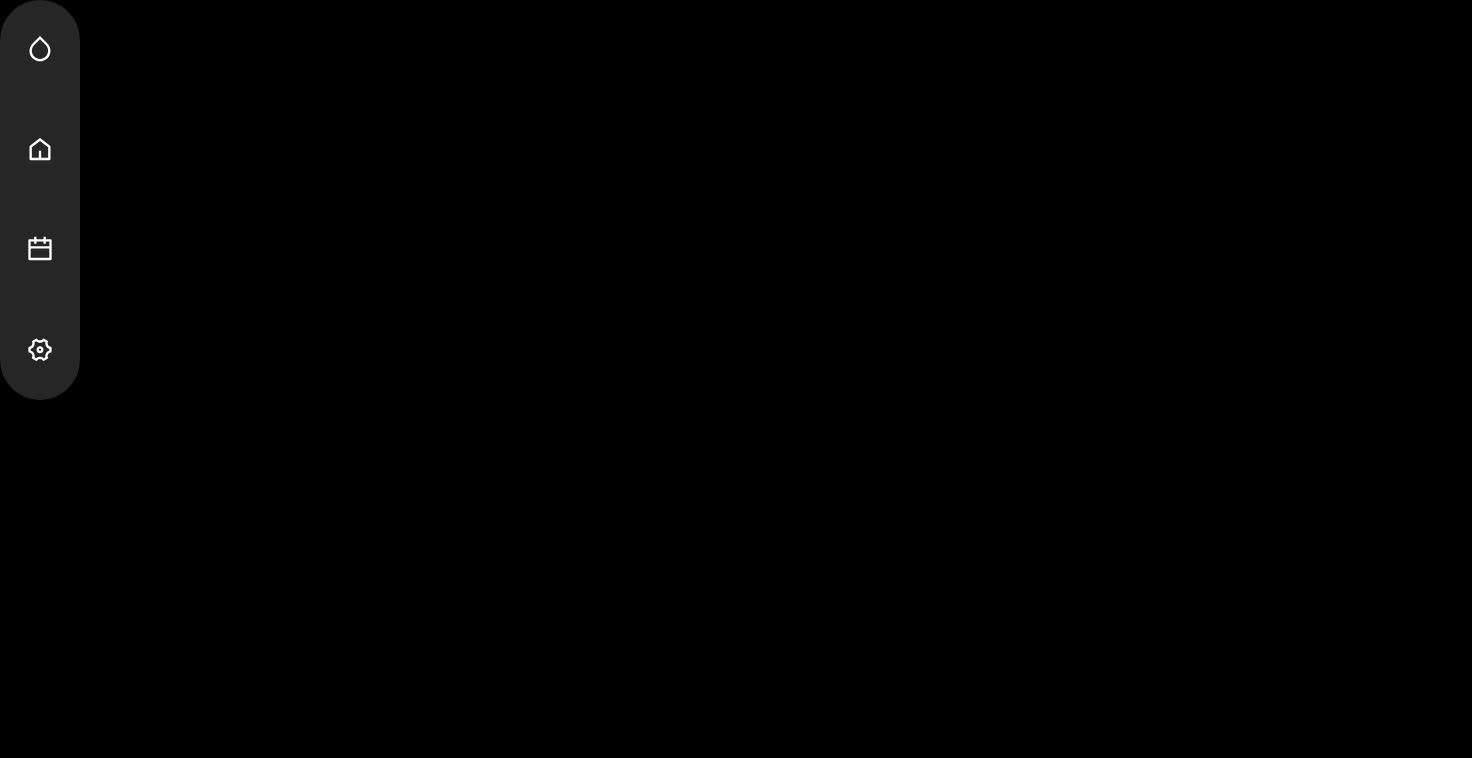
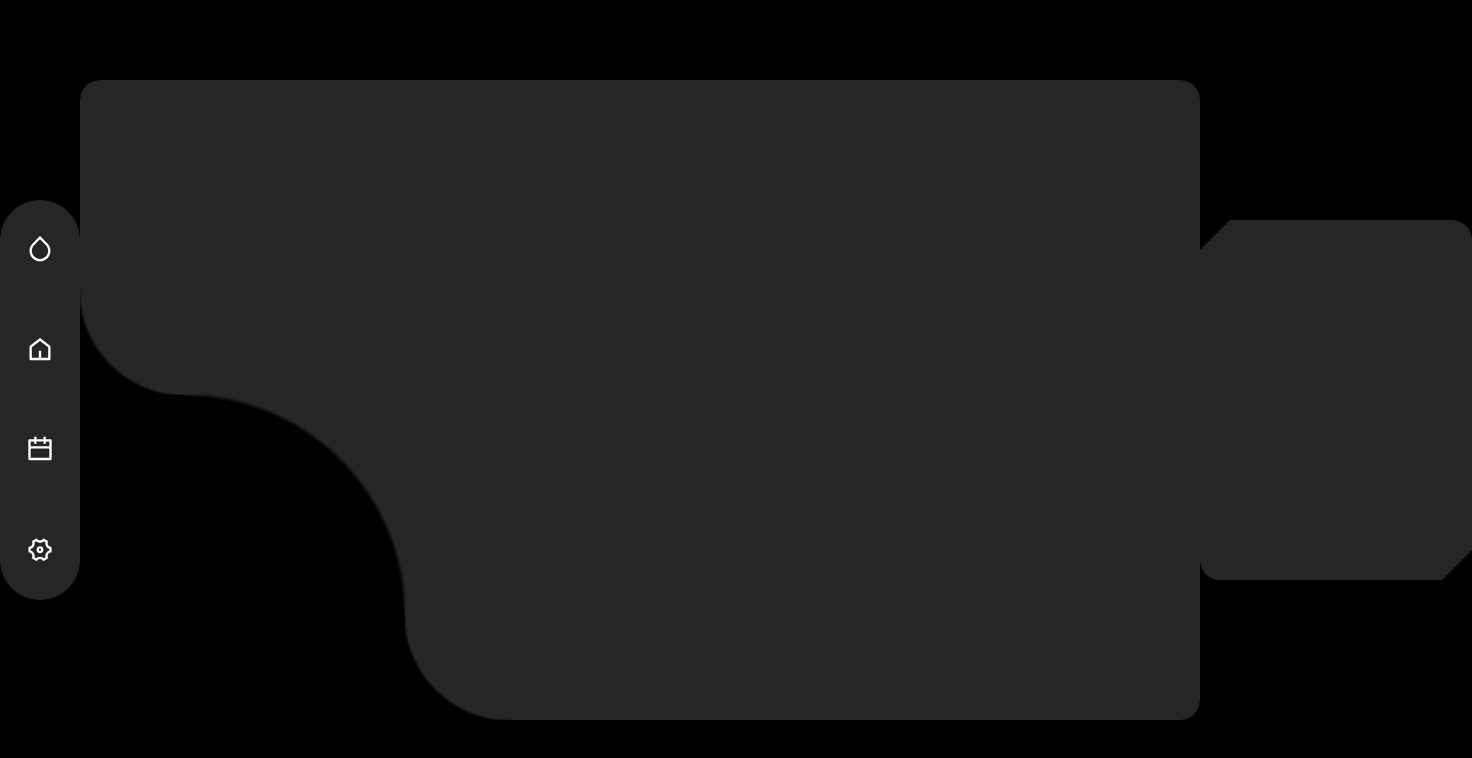
Before and after one commit to SamarpitaBDas/focalors, a React (Create React App) app: page / in a window 1280 px wide. Shown: the top 758 px of the page, 1472 px wide, since content can reach past the window. Built offline with nearby package versions, Linux system fonts and the light colour scheme; a web font is replaced by a local one.

Commit message:
pomodoro container

```diff
--- a/src/App.css
+++ b/src/App.css
@@ -13,26 +13,12 @@
   }
 }
 
-.App-header {
-  background-color: #282c34;
-  min-height: 100vh;
+.horizontal-layout {
   display: flex;
-  flex-direction: column;
+  justify-content: space-evenly;
   align-items: center;
-  justify-content: center;
-  font-size: calc(10px + 2vmin);
-  color: white;
 }
 
-.App-link {
-  color: #61dafb;
+.Navigation, .Pomodoro {
+  flex: 1;
 }
-
-@keyframes App-logo-spin {
-  from {
-    transform: rotate(0deg);
-  }
-  to {
-    transform: rotate(360deg);
-  }
-}
--- a/src/App.js
+++ b/src/App.js
@@ -1,10 +1,16 @@
   import './App.css';
   import Navigation from './components/Navigation';
+  import Pomodoro from './components/Pomodoro';
+  import Todo from './components/Todo';
 
   function App() {
     return (
       <div className="App">
-      <Navigation/>
+        <div className="horizontal-layout">
+          <Navigation />
+          <Pomodoro />
+          <Todo/>
+        </div>
       </div>
     );
   }
--- /dev/null
+++ b/src/components/Pomodoro.jsx
@@ -0,0 +1,43 @@
+import React from 'react';
+import styled from 'styled-components';
+
+const Pomodoro = () => {
+  return (
+    <StyledWrapper>
+      <div className="card">
+      </div>
+    </StyledWrapper>
+  );
+}
+
+const StyledWrapper = styled.div`
+  display: flex;
+  justify-content: center;
+  align-items: center;
+  height: 100vh;
+
+  .card {
+    width: 70em;
+    height: 40em;
+    border-bottom-right-radius: 20px;
+    border-top-left-radius: 20px;
+    border-bottom-left-radius: 20px;
+    background-color: rgba(255,255,255, 0.15);
+    --r: 105px; /* the radius */
+    --s: 220px; /* the size of the cut */
+
+    --_m:/calc(2*var(--r)) calc(2*var(--r))
+      radial-gradient(#000 70%,#0000 72%) no-repeat;
+    mask:
+      right calc(var(--s) + var(--r)) top 0 var(--_m),
+      right calc(var(--s) + var(--r)) var(--_m),
+      radial-gradient(var(--s) at 100% 0,#0000 99%,#000 101%)
+      calc(-1*var(--r)) var(--r) no-repeat,
+      conic-gradient(at calc(100% - var(--s) - 2*var(--r)) calc(var(--s) + 2*var(--r)), #0000 25%,#000 0);
+
+    transform: scaleX(-1) scaleY(-1); /* Flip both horizontally and vertically */
+    transition: transform 1s ease-in-out;
+  }
+`;
+
+export default Pomodoro;
--- /dev/null
+++ b/src/components/Todo.jsx
@@ -0,0 +1,86 @@
+import React from 'react';
+import styled from 'styled-components';
+
+const Todo = () => {
+  return (
+    <StyledWrapper>
+      <div className="card">
+
+      </div>
+    </StyledWrapper>
+  );
+}
+
+const StyledWrapper = styled.div`
+  .card {
+    width: 17em;
+    height: 22.5em;
+    background-color: rgba(255,255,255, 0.15);
+    transition: 1s ease-in-out;
+    clip-path: polygon(30px 0%, 100% 0, 100% calc(100% - 30px), calc(100% - 30px) 100%, 0 100%, 0% 30px);
+    border-top-right-radius: 20px;
+    border-bottom-left-radius: 20px;
+    display: flex;
+    flex-direction: column;
+  }
+
+  .card span {
+    font-weight: bold;
+    color: white;
+    text-align: center;
+    display: block;
+    font-size: 1em;
+  }
+
+  .card .info {
+    font-weight: 400;
+    color: white;
+    display: block;
+    text-align: center;
+    font-size: 0.72em;
+    margin: 1em;
+  }
+
+  .card .img {
+    width: 4.8em;
+    height: 4.8em;
+    background: white;
+    border-radius: 15px;
+    margin: auto;
+  }
+
+  .card .share {
+    margin-top: 1em;
+    display: flex;
+    justify-content: center;
+    gap: 1em;
+  }
+
+  .card a {
+    color: white;
+    transition: .4s ease-in-out;
+  }
+
+  .card a:hover {
+    color: red;
+  }
+
+  .card button {
+    padding: 0.8em 1.7em;
+    display: block;
+    margin: auto;
+    border-radius: 25px;
+    border: none;
+    font-weight: bold;
+    background: #ffffff;
+    color: rgb(0, 0, 0);
+    transition: .4s ease-in-out;
+  }
+
+  .card button:hover {
+    background: red;
+    color: white;
+    cursor: pointer;
+  }`;
+
+export default Todo;
```
Also changed, not shown: src/components/Card.jsx (deleted, +0 -103 lines). Lines whose indentation alone changed are shown as unchanged.
